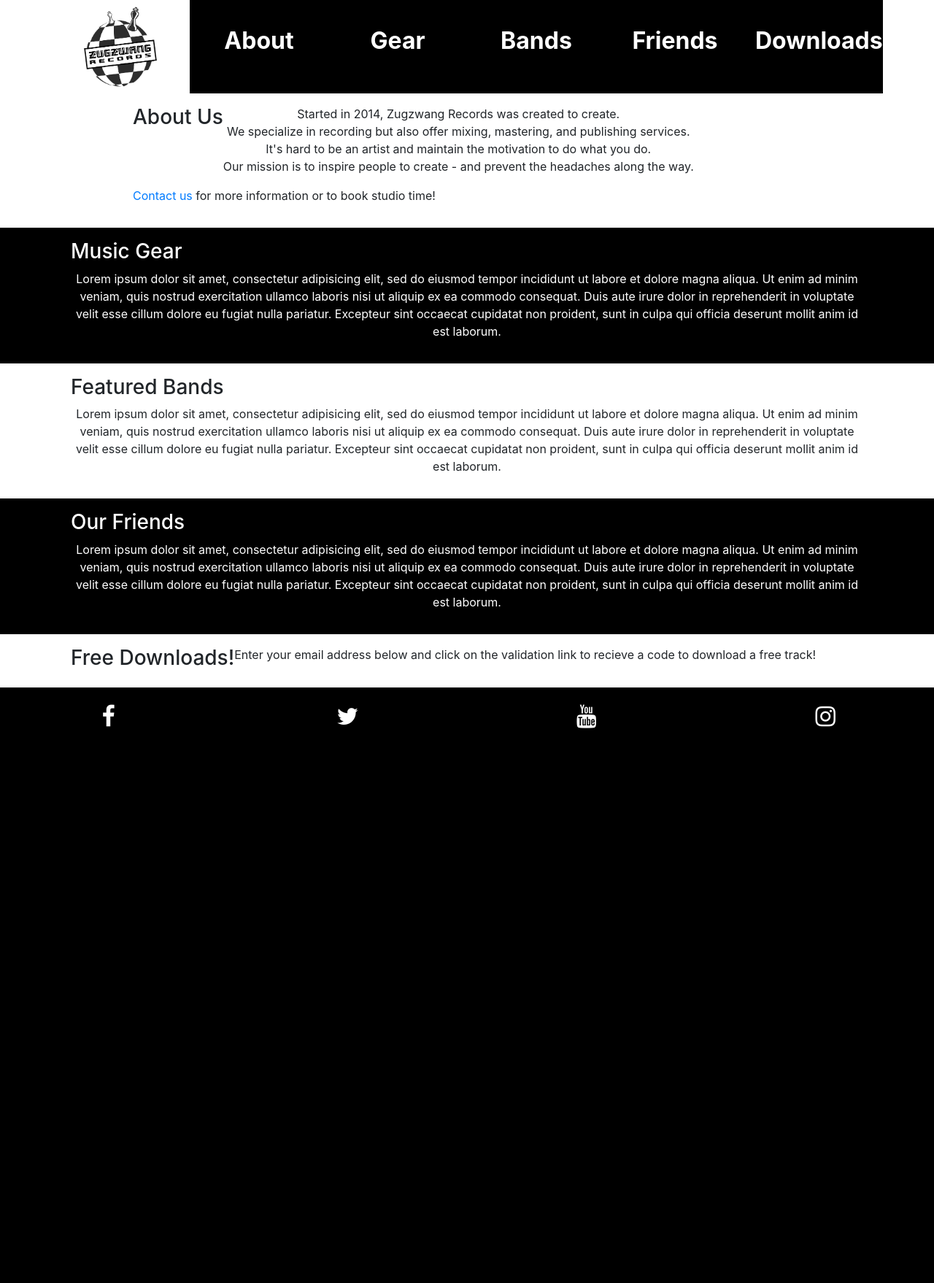
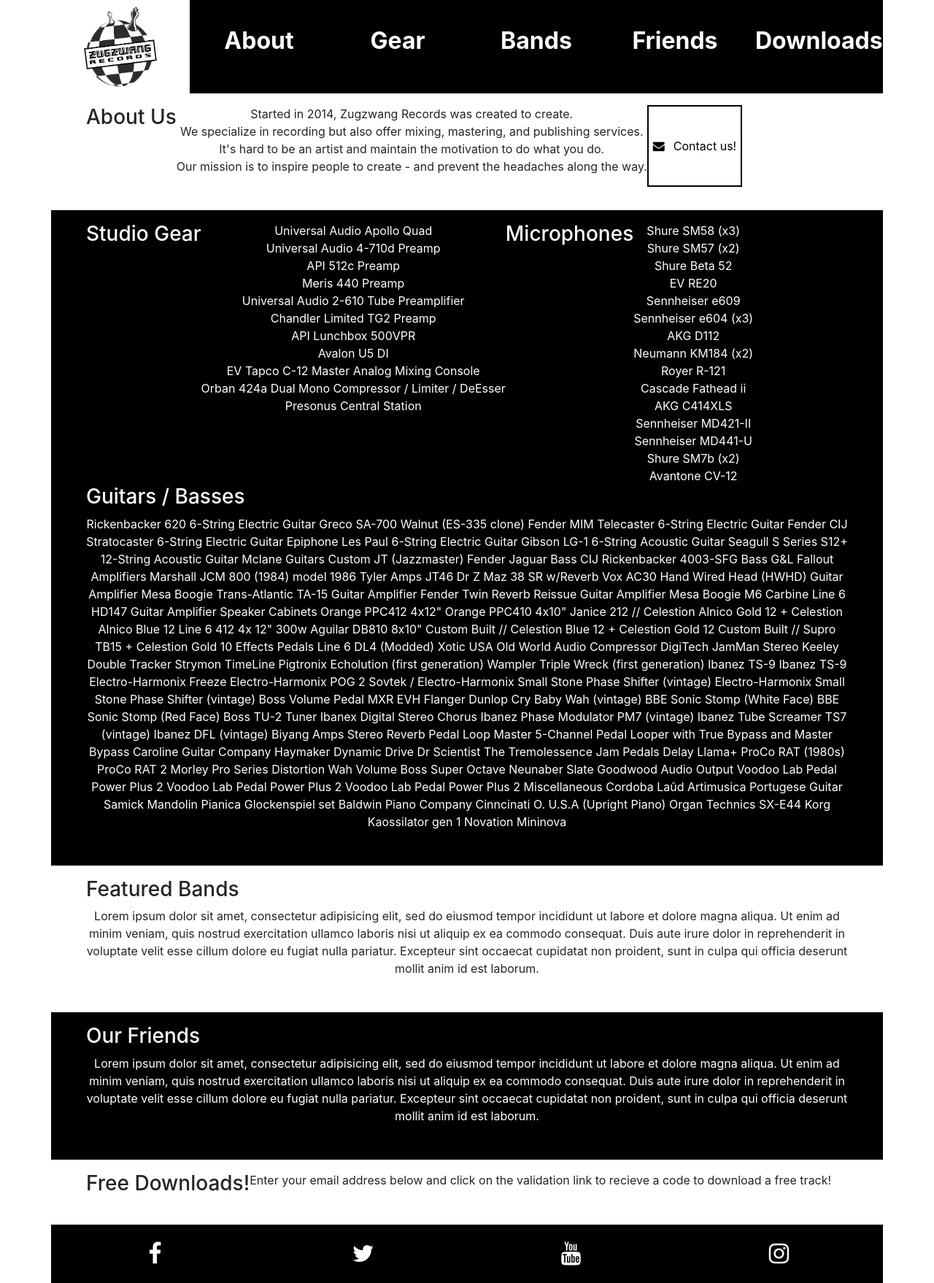
Before and after one commit to pootispenser1985/zugzwangrecords, a PHP site: page / in a window 1280 px wide. Shown: the whole page at 73% size. Before the commit the page ends 998 px from the top, so only its background shows below. Run offline with PHP 8.4, Linux system fonts and the light colour scheme; some libraries are stand-ins or nearby versions.

Commit message:
added a prettier contact button

```diff
--- a/index.html
+++ b/index.html
@@ -9,7 +9,7 @@
     <link rel="stylesheet"
       href="http://cdnjs.cloudflare.com/ajax/libs/font-awesome/4.6.3/css/font-awesome.min.css">
     <script src="main.js?v=6"></script>
-    <link rel="stylesheet" href="main.css?v=101217a">
+    <link rel="stylesheet" href="main.css?v=101717d">
     <title>Zugzwang Records</title>
     <body>
     <div class="container">
@@ -40,7 +40,8 @@
           It's hard to be an artist and maintain the motivation to do what you do.<br>
           Our mission is to inspire people to create - and prevent the headaches along the way.<br></p>
 
-          <p><a href="#" id="contactLink">Contact us</a> for more information or to book studio time!</p>
+          <button id="contactLink">
+            <i class="fa fa-envelope"></i>Contact us!</button>
       </div> <!-- end 'about' section -->
       <!-- contact section will suddenly appear as a result of clicking contact us style="display: none;" -->
       <div class="row text-center" id="contact" style="display: none;">
@@ -50,11 +51,125 @@
           ryan@zugzwangrecords.com</p>
         <p>Accounting<br>
           lucas@zugzwangrecords.com</p>
-      </div>
       </div> <!-- end 'contact' section -->
-      <div class="row middle-content" id="gear" style="background-color: black; color: white">
-        <h3>Music Gear</h3>
-        <p>Lorem ipsum dolor sit amet, consectetur adipisicing elit, sed do eiusmod tempor incididunt ut labore et dolore magna aliqua. Ut enim ad minim veniam, quis nostrud exercitation ullamco laboris nisi ut aliquip ex ea commodo consequat. Duis aute irure dolor in reprehenderit in voluptate velit esse cillum dolore eu fugiat nulla pariatur. Excepteur sint occaecat cupidatat non proident, sunt in culpa qui officia deserunt mollit anim id est laborum.</p>
+      <div class="row middle-content text-center" id="gear" style="background-color: black; color: white">
+        <p><h3>Studio Gear</h3>
+        Universal Audio Apollo Quad<br>
+        Universal Audio 4-710d Preamp<br>
+        API 512c Preamp<br>
+        Meris 440 Preamp<br>
+        Universal Audio 2-610 Tube Preamplifier<br>
+        Chandler Limited TG2 Preamp<br>
+        API Lunchbox 500VPR<br>
+        Avalon U5 DI<br>
+        EV Tapco C-12 Master Analog Mixing Console<br>
+        Orban 424a Dual Mono Compressor / Limiter / DeEsser<br>
+        Presonus Central Station</p>
+        <p><h3>Microphones</h3>
+        Shure SM58 (x3)<br>
+        Shure SM57 (x2)<br>
+        Shure Beta 52<br>
+        EV RE20<br>
+        Sennheiser e609<br>
+        Sennheiser e604 (x3)<br>
+        AKG D112<br>
+        Neumann KM184 (x2)<br>
+        Royer R-121<br>
+        Cascade Fathead ii<br>
+        AKG C414XLS<br>
+        Sennheiser MD421-II<br>
+        Sennheiser MD441-U<br>
+        Shure SM7b (x2)<br>
+        Avantone CV-12</p>
+        <p><h3>Guitars / Basses</h3>
+        Rickenbacker 620 6-String Electric Guitar
+        Greco SA-700 Walnut (ES-335 clone)
+        Fender MIM Telecaster 6-String Electric Guitar
+        Fender CIJ Stratocaster 6-String Electric Guitar
+        Epiphone Les Paul 6-String Electric Guitar
+        Gibson LG-1 6-String Acoustic Guitar
+        Seagull S Series S12+ 12-String Acoustic Guitar
+        Mclane Guitars Custom JT (Jazzmaster)
+        Fender Jaguar Bass CIJ
+        Rickenbacker 4003-SFG Bass
+        G&L Fallout
+
+
+        Amplifiers
+
+        Marshall JCM 800 (1984) model 1986
+        Tyler Amps JT46
+        Dr Z Maz 38 SR w/Reverb
+        Vox AC30 Hand Wired Head (HWHD) Guitar Amplifier
+        Mesa Boogie Trans-Atlantic TA-15 Guitar Amplifier
+        Fender Twin Reverb Reissue Guitar Amplifier
+        Mesa Boogie M6 Carbine
+        Line 6 HD147 Guitar Amplifier
+
+        Speaker Cabinets
+
+        Orange PPC412 4x12"
+        Orange PPC410 4x10"
+        Janice 212 // Celestion Alnico Gold 12 + Celestion Alnico Blue 12
+        Line 6 412 4x 12" 300w
+        Aguilar DB810 8x10"
+        Custom Built // Celestion Blue 12 + Celestion Gold 12
+        Custom Built // Supro TB15 + Celestion Gold 10
+
+        Effects Pedals
+
+        Line 6 DL4 (Modded)
+        Xotic USA
+        Old World Audio Compressor
+        DigiTech JamMan Stereo
+        Keeley Double Tracker
+        Strymon TimeLine
+        Pigtronix Echolution (first generation)
+        Wampler Triple Wreck (first generation)
+        Ibanez TS-9
+        Ibanez TS-9
+        Electro-Harmonix Freeze
+        Electro-Harmonix POG 2
+        Sovtek / Electro-Harmonix Small Stone Phase Shifter (vintage)
+        Electro-Harmonix Small Stone Phase Shifter (vintage)
+        Boss Volume Pedal
+        MXR EVH Flanger
+        Dunlop Cry Baby Wah (vintage)
+        BBE Sonic Stomp (White Face)
+        BBE Sonic Stomp (Red Face)
+        Boss TU-2 Tuner
+        Ibanex Digital Stereo Chorus
+        Ibanez Phase Modulator PM7 (vintage)
+        Ibanez Tube Screamer TS7 (vintage)
+        Ibanez DFL (vintage)
+        Biyang Amps Stereo Reverb Pedal
+        Loop Master 5-Channel Pedal Looper with True Bypass and Master Bypass
+        Caroline Guitar Company Haymaker Dynamic Drive
+        Dr Scientist The Tremolessence
+        Jam Pedals Delay Llama+
+        ProCo RAT (1980s)
+        ProCo RAT 2
+        Morley Pro Series Distortion Wah Volume
+        Boss Super Octave
+        Neunaber Slate
+        Goodwood Audio Output
+        Voodoo Lab Pedal Power Plus 2
+        Voodoo Lab Pedal Power Plus 2
+        Voodoo Lab Pedal Power Plus 2
+
+
+        Miscellaneous
+
+        Cordoba Laûd
+        Artimusica Portugese Guitar
+        Samick Mandolin
+        Pianica
+        Glockenspiel set
+        Baldwin Piano Company Cinncinati O. U.S.A  (Upright Piano)
+        Organ Technics SX-E44
+        Korg Kaossilator gen 1
+        Novation Mininova
+            </p>
       </div> <!-- end 'gear' section -->
       <div class="row middle-content" id="bands">
         <h3>Featured Bands</h3>
--- a/main.css
+++ b/main.css
@@ -8,6 +8,15 @@
   color: white;
   font-size: 2em;
   text-decoration: none;
+}
+
+#contactLink {
+  background: transparent;
+  border: 2px solid black;
+}
+
+#contactLink i {
+  margin-right: 0.75em;
 }
 
 #logo {
@@ -28,9 +37,9 @@
 .middle-content {
   text-align: center;
   padding-top: 1em;
-  padding-right: 7em;
-  padding-bottom: 1em;
-  padding-left: 7em;
+  padding-right: 3em;
+  padding-bottom: 2em;
+  padding-left: 3em;
 }
 
 .nav-element {
```
